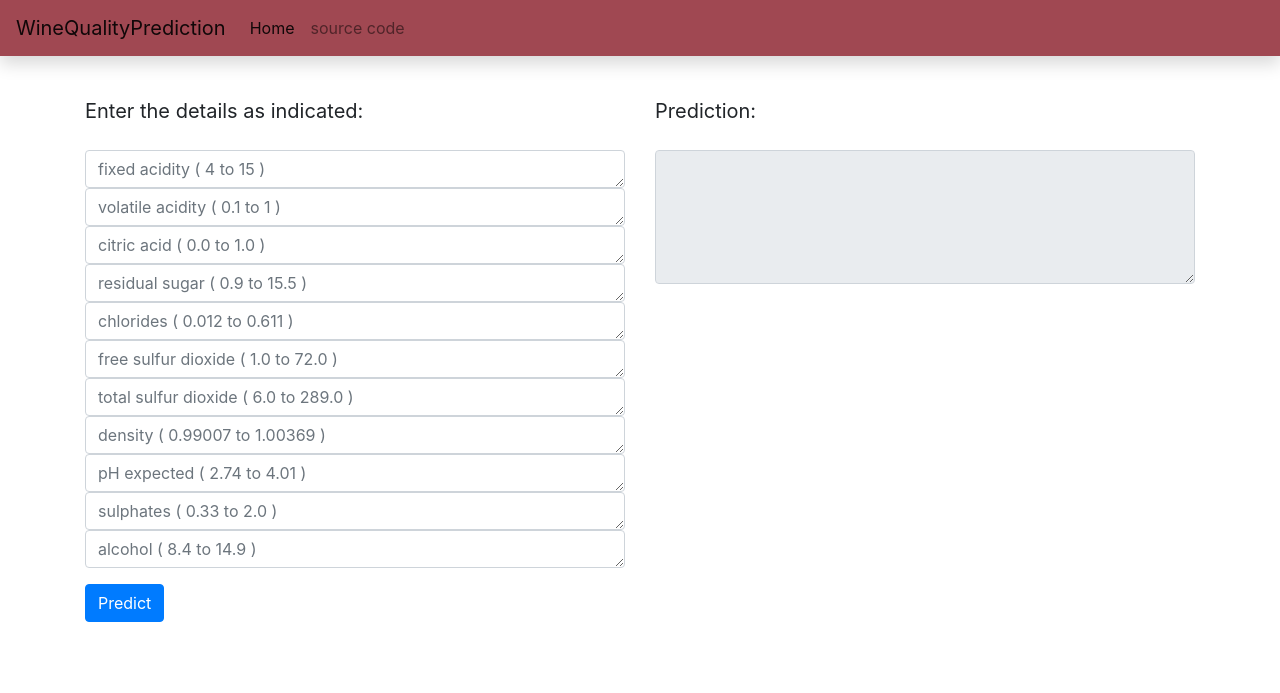
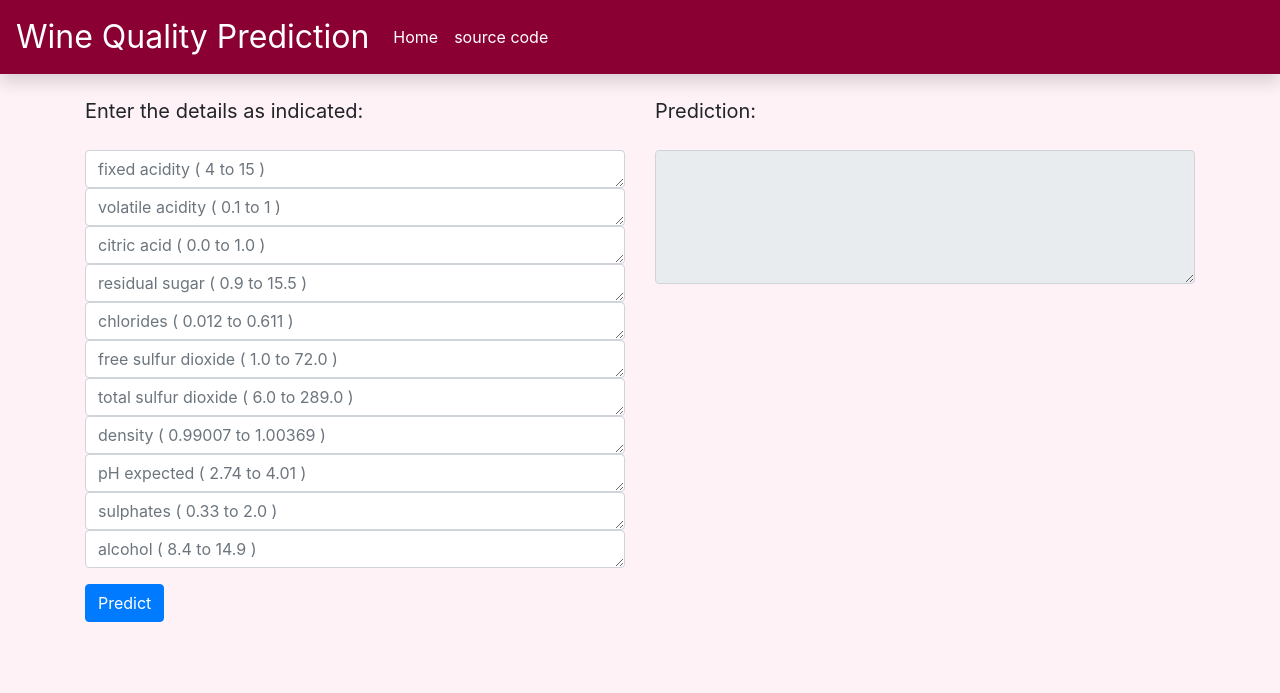
Before and after one commit to EphronM/wine_quality_mlops, a Flask app: page / in a window 1280 px wide. Shown: the top 693 px of the page. Run offline with Flask 2, Linux system fonts and the light colour scheme; some libraries are stand-ins or nearby versions.

Commit message:
html updated

```diff
--- a/prediction_service/prediction.py
+++ b/prediction_service/prediction.py
@@ -76,6 +76,15 @@ def api_response(dict_request):
             response = prediction(data)
             response = {'response': response}
             return response
-    except Exception as e:
+
+    except NotInRange as e:
         response = {'the expected_range': get_schema(), 'response':str(e)}
         return response
+
+    except NotInCols as e:
+        response = {'the expected_cols': get_schema().keys(), 'response':str(e)}
+        return response
+
+    except Exception as e:
+        response = {'response':str(e)}
+        return response
--- a/webapp/static/css/main.css
+++ b/webapp/static/css/main.css
@@ -1,3 +1,3 @@
 body {
-    background-color: rgba(red, green, blue, alpha) (88, 24, 31, 0.7);
+    background-color: #fff2f7;
 }
--- a/webapp/templates/404.html
+++ b/webapp/templates/404.html
@@ -36,7 +36,7 @@ Error 404
             font-size: large;
 
             text-align: center;
-            background-color: #eff8ff;
+            background-color: #ffeff4;
 
 
         }
--- a/webapp/templates/index.html
+++ b/webapp/templates/index.html
@@ -14,8 +14,8 @@ WineQuality
 {% block body %}
 <!-- nav bar -->
 
-<nav class="navbar navbar-expand-lg navbar-light shadow fixed-top" style="background-color: #a04852;">
-    <a class="navbar-brand" href="/">WineQualityPrediction</a>
+<nav class="navbar navbar-expand-lg navbar-light shadow fixed-top" style="background-color: #8a0033;">
+    <a class="navbar-brand" href="/" style="color: #FFFFFF; font-size: 32px;" >Wine Quality Prediction</a>
     <button class="navbar-toggler" type="button" data-toggle="collapse" data-target="#navbarNav"
         aria-controls="navbarNav" aria-expanded="false" aria-label="Toggle navigation">
         <span class="navbar-toggler-icon"></span>
@@ -23,10 +23,10 @@ WineQuality
     <div class="collapse navbar-collapse" id="navbarNav">
         <ul class="navbar-nav">
             <li class="nav-item active">
-                <a class="nav-link" href="/">Home <span class="sr-only">(current)</span></a>
+                <a class="nav-link" href="/" style="color: #FFFFFF;">Home <span class="sr-only">(current)</span></a>
             </li>
             <li class="nav-item">
-                <a class="nav-link" href="https://github.com/EphronM/wine_quality_mlops">source code</a>
+                <a class="nav-link" href="https://github.com/EphronM/wine_quality_mlops" style="color: #FFFFFF">source code</a>
             </li>
         </ul>
     </div>
```
